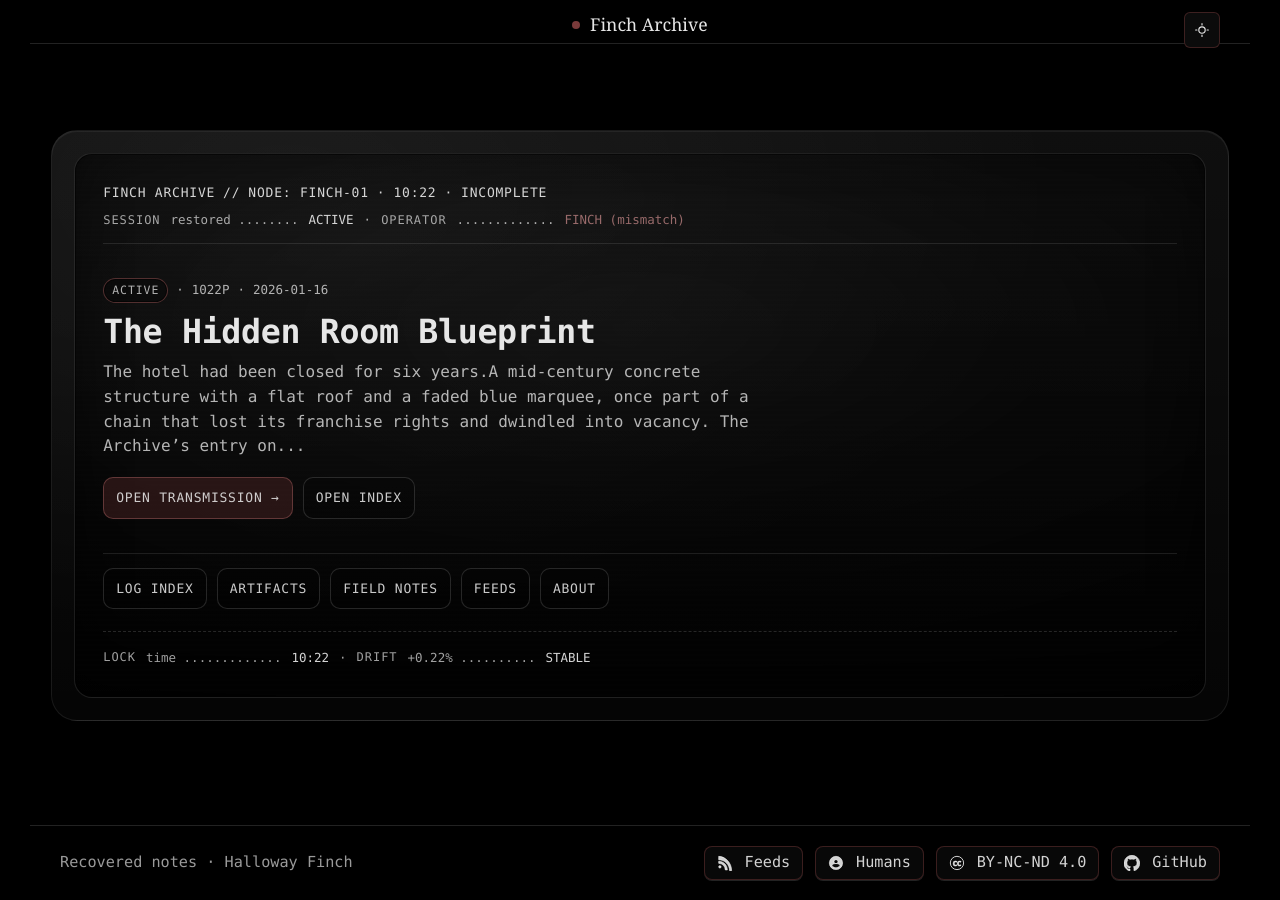
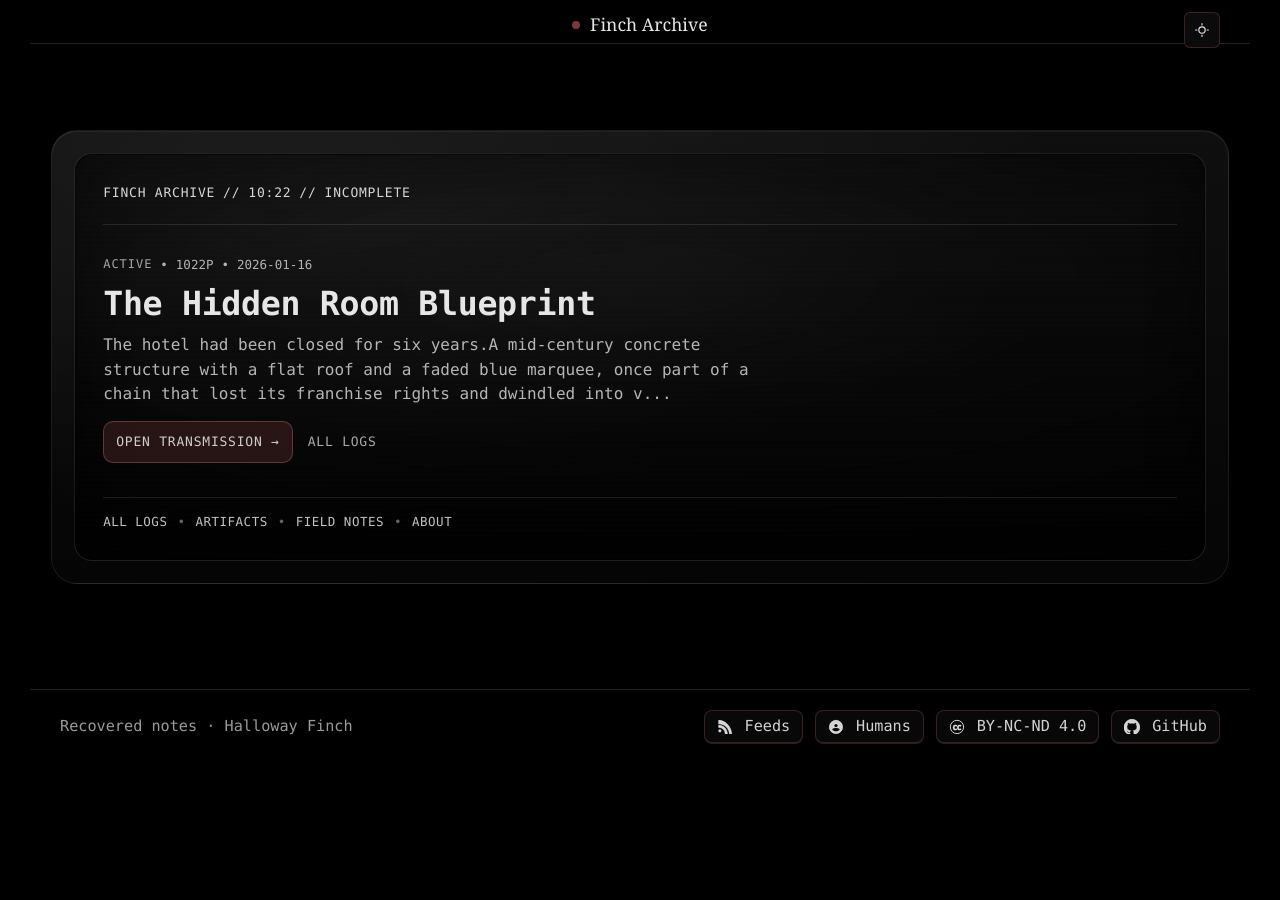
Before and after one commit to HallowayFinch/fincharchive.com, a Jekyll site: the page built from index.html, in a window 1280 px wide. Built offline with Jekyll 4.4.1, drawn with Linux system fonts in a browser that asks for light colours.

Commit message:
Add files via upload

```diff
--- a/assets/css/style.css
+++ b/assets/css/style.css
@@ -1653,8 +1653,8 @@ html, body { overflow-x: hidden; }
 }
 
 .finch-terminal__top{
-  margin-bottom: clamp(14px, 2vw, 18px);
-  padding-bottom: clamp(10px, 1.5vw, 14px);
+  margin-bottom: clamp(10px, 1.6vw, 14px);
+  padding-bottom: clamp(8px, 1.2vw, 12px);
   border-bottom: 1px solid rgba(255,255,255,.10);
 }
 
@@ -1755,7 +1755,7 @@ html, body { overflow-x: hidden; }
 }
 
 .finch-terminal__excerpt{
-  margin: 0 0 18px;
+  margin: 0 0 14px;
   max-width: 70ch;
   color: rgba(230,230,230,.78);
   font-family: var(--sans);
@@ -1790,6 +1790,53 @@ html, body { overflow-x: hidden; }
   background: rgba(0,0,0,.34);
 }
 
+/* Text-link command (secondary) */
+.finch-cmd--link{
+  padding: 9px 4px;
+  border-color: transparent;
+  background: transparent;
+  color: rgba(230,230,230,.72);
+}
+
+.finch-cmd--link:hover{
+  border-color: transparent;
+  background: transparent;
+  color: rgba(230,230,230,.92);
+  text-decoration: underline;
+  text-decoration-thickness: 1px;
+  text-underline-offset: 4px;
+}
+
+.finch-terminal__links{
+  display: flex;
+  flex-wrap: wrap;
+  gap: 10px;
+  align-items: center;
+  margin-top: clamp(14px, 2vw, 18px);
+  padding-top: clamp(10px, 1.4vw, 14px);
+  border-top: 1px solid rgba(255,255,255,.10);
+  font-size: 12.5px;
+  letter-spacing: .04em;
+  text-transform: uppercase;
+  color: rgba(230,230,230,.72);
+}
+
+.finch-terminal__links a{
+  color: rgba(230,230,230,.84);
+  text-decoration: none;
+}
+
+.finch-terminal__links a:hover{
+  color: rgba(230,230,230,.96);
+  text-decoration: underline;
+  text-decoration-thickness: 1px;
+  text-underline-offset: 4px;
+}
+
+.finch-terminal__links span{
+  color: rgba(230,230,230,.42);
+}
+
 .finch-cmd--primary{
   border-color: rgba(122,58,58,.55);
   background: rgba(122,58,58,.22);
--- a/index.html
+++ b/index.html
@@ -18,26 +18,18 @@ description: "Recovered notes from incomplete transmissions: the latest logs fro
             <p class="finch-terminal__line">
               <span class="finch-terminal__label">FINCH ARCHIVE</span>
               <span class="finch-terminal__sep" aria-hidden="true">//</span>
-              <span class="finch-terminal__meta">NODE: FINCH-01</span>
-              <span class="finch-terminal__sep" aria-hidden="true">·</span>
               <span class="finch-terminal__clock">10:22</span>
-              <span class="finch-terminal__sep" aria-hidden="true">·</span>
+              <span class="finch-terminal__sep" aria-hidden="true">//</span>
               <span class="finch-terminal__cond">INCOMPLETE</span>
-            </p>
-
-            <p class="finch-terminal__sub">
-              <span class="finch-terminal__k">SESSION</span> restored ........ <span class="finch-terminal__ok">ACTIVE</span>
-              <span class="finch-terminal__sep" aria-hidden="true">·</span>
-              <span class="finch-terminal__k">OPERATOR</span> ............. <span class="finch-terminal__warn">FINCH (mismatch)</span>
             </p>
           </header>
 
           <div class="finch-terminal__body">
             <p class="finch-terminal__active">
-              <span class="finch-pill finch-pill--active">ACTIVE</span>
-              <span class="finch-terminal__sep" aria-hidden="true">·</span>
+              <span class="finch-terminal__k">ACTIVE</span>
+              <span class="finch-terminal__sep" aria-hidden="true">•</span>
               <span class="finch-terminal__id">{{ feat.log_id | default: 'LOG' }}</span>
-              <span class="finch-terminal__sep" aria-hidden="true">·</span>
+              <span class="finch-terminal__sep" aria-hidden="true">•</span>
               <span class="finch-terminal__date">{{ feat.date | date: "%Y-%m-%d" }}</span>
             </p>
 
@@ -46,31 +38,25 @@ description: "Recovered notes from incomplete transmissions: the latest logs fro
             </h1>
 
             <p class="finch-terminal__excerpt">
-              {{ feat.content | strip_html | strip_newlines | truncate: 220 }}
+              {{ feat.content | strip_html | strip_newlines | truncate: 190 }}
             </p>
 
-            <div class="finch-terminal__actions" aria-label="Primary action">
+            <div class="finch-terminal__actions" aria-label="Primary actions">
               <a class="finch-cmd finch-cmd--primary" href="{{ feat.url | relative_url }}">OPEN TRANSMISSION →</a>
-              <a class="finch-cmd" href="{{ '/logs/' | relative_url }}">OPEN INDEX</a>
+              <a class="finch-cmd finch-cmd--link" href="{{ '/logs/' | relative_url }}">ALL LOGS</a>
             </div>
           </div>
 
-          <nav class="finch-terminal__cmdrow" aria-label="Archive commands">
-            <a class="finch-cmd" href="{{ '/logs/' | relative_url }}">LOG INDEX</a>
-            <a class="finch-cmd" href="{{ '/artifacts/' | relative_url }}">ARTIFACTS</a>
-            <a class="finch-cmd" href="{{ '/field-notes/' | relative_url }}">FIELD NOTES</a>
-            <a class="finch-cmd" href="{{ '/feeds/' | relative_url }}">FEEDS</a>
-            <a class="finch-cmd" href="{{ '/about/' | relative_url }}">ABOUT</a>
+          <nav class="finch-terminal__links" aria-label="Archive links">
+            <a href="{{ '/logs/' | relative_url }}">All logs</a>
+            <span aria-hidden="true">•</span>
+            <a href="{{ '/artifacts/' | relative_url }}">Artifacts</a>
+            <span aria-hidden="true">•</span>
+            <a href="{{ '/field-notes/' | relative_url }}">Field notes</a>
+            <span aria-hidden="true">•</span>
+            <a href="{{ '/about/' | relative_url }}">About</a>
           </nav>
-
-          <footer class="finch-terminal__foot" aria-label="System footer">
-            <p class="finch-terminal__footline">
-              <span class="finch-terminal__k">LOCK</span> time ............. <span class="finch-terminal__ok">10:22</span>
-              <span class="finch-terminal__sep" aria-hidden="true">·</span>
-              <span class="finch-terminal__k">DRIFT</span> +0.22% .......... <span class="finch-terminal__ok">STABLE</span>
-            </p>
-          </footer>
-        </div>
+</div>
       </div>
     </div>
   </div>
```
